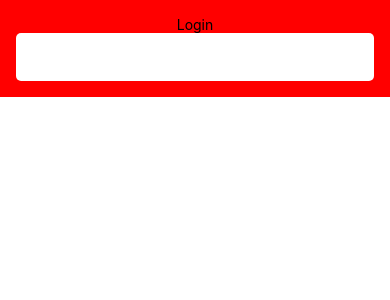
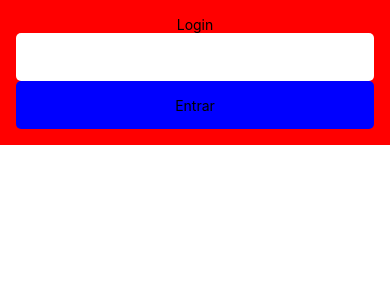
Before and after one commit to VictorBren0/vendas-online-app, a React Native app: screen / in a window 390 px wide. Shown: the top 300 px of the page. Built offline with nearby package versions, Linux system fonts and the light colour scheme.

Commit message:
feat: added button

```diff
--- a/src/App.tsx
+++ b/src/App.tsx
@@ -1,6 +1,6 @@
 import { SafeAreaView } from 'react-native';
 
-import Login from './screens/login';
+import Login from './screens/Login';
 
 const App = () => {
   return (
--- /dev/null
+++ b/src/components/Button/index.tsx
@@ -0,0 +1,14 @@
+import { Text, TouchableOpacityProps } from "react-native";
+import { ButtonContainer } from './style';
+
+interface ButtonProps extends TouchableOpacityProps {
+    title: string
+}
+
+export default function Button ({ title, ...props }: ButtonProps) {
+    return (
+    <ButtonContainer {...props} >
+        <Text>{title}</Text>
+    </ButtonContainer>
+    );
+};
--- /dev/null
+++ b/src/components/Button/style.ts
@@ -0,0 +1,11 @@
+import styled from 'styled-components/native';
+
+export const ButtonContainer = styled.TouchableOpacity`
+    width: 100%;
+    height: 48px;
+    padding: 16px;
+    background-color: blue;
+    border-radius: 5px;
+    justify-content: center;
+    align-items: center;
+    `;
--- a/src/components/input/index.tsx
+++ b/src/components/input/index.tsx
@@ -4,8 +4,6 @@ import { Container } from './style';
 
 type InputProps = TextInputProps;
 
-const Input = ({ ...props }: InputProps) => {
+export default function Input ({ ...props }: InputProps) {
   return <Container {...props} />;
 };
-
-export default Input;
--- a/src/screens/login/index.tsx
+++ b/src/screens/login/index.tsx
@@ -1,17 +1,18 @@
 import { Text, View } from 'react-native';
 
-import Input from '../../components/input';
+
 import { Container } from './style';
+import Input from '../../components/Input';
+import Button from '../../components/Button';
 
-const Login = () => {
+export default function Login () {
   return (
     <View>
       <Container>
         <Text>Login</Text>
         <Input />
+        <Button title='Entrar'/>
       </Container>
     </View>
   );
 };
-
-export default Login;
```
Also changed, not shown: 2 other files (tests, documents, lock files or other folders).
